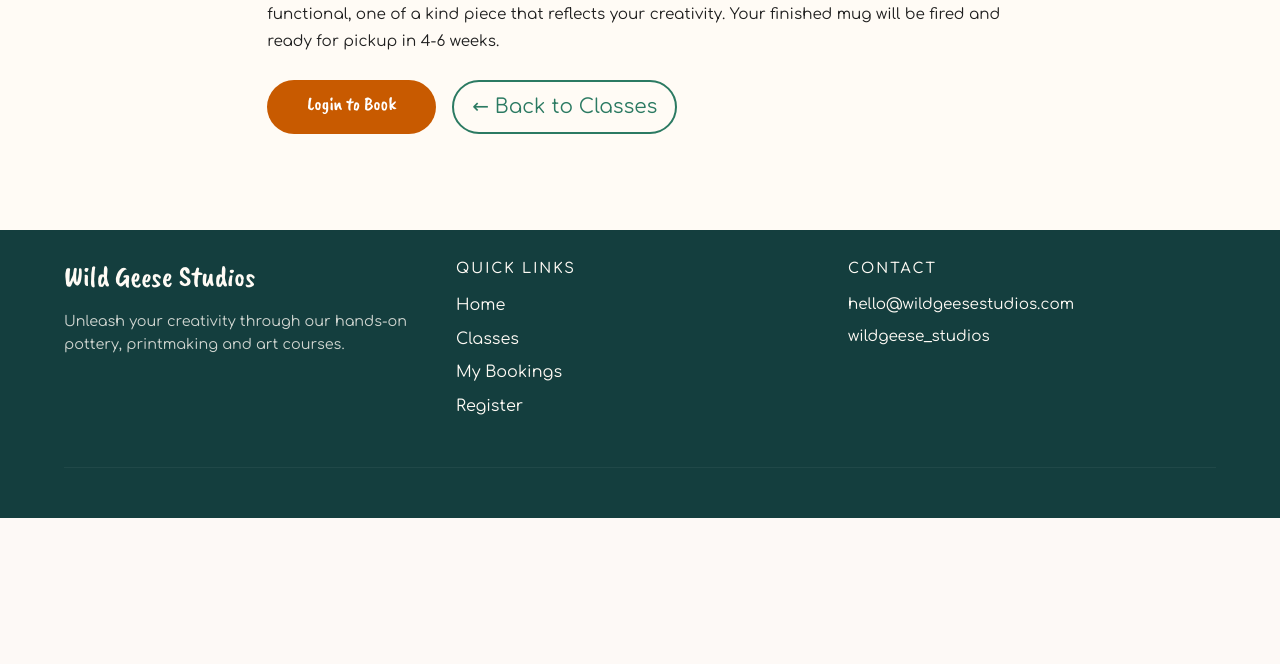
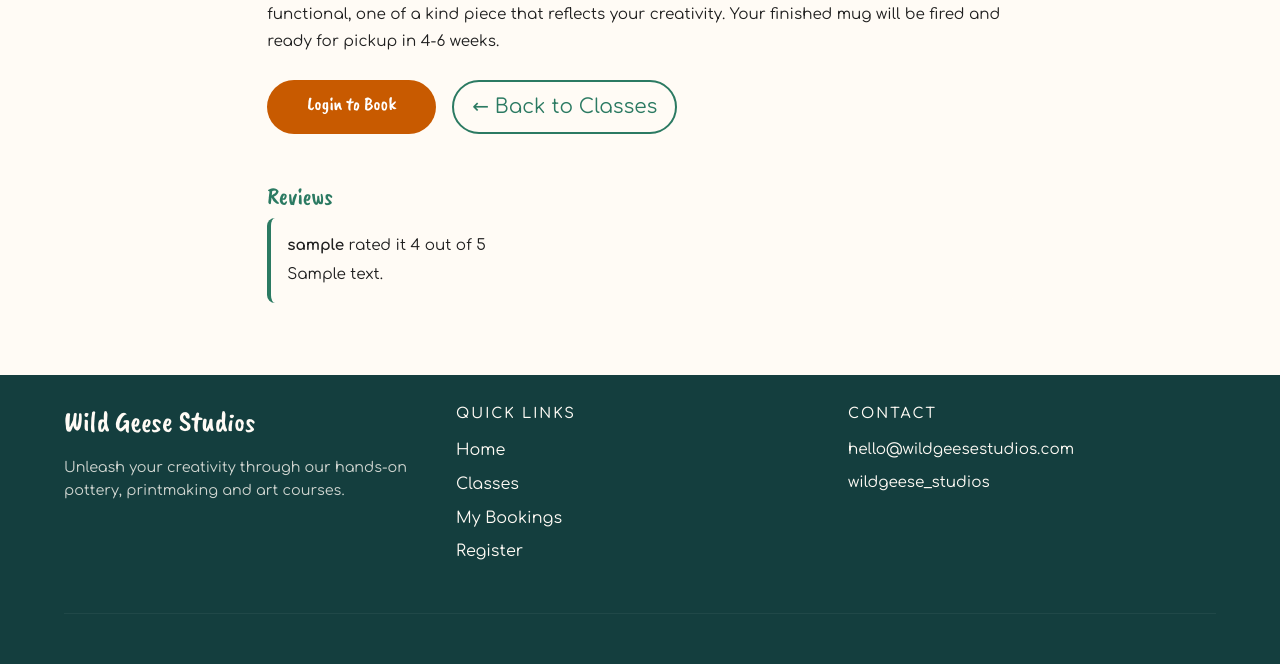
Before and after one commit to Court-Pencil/Ms4, a Django app: template classes/templates/classes/class_detail.html in a window 1280 px wide. Shown: the part 958-1622 px from the top of the page. Before the commit the page ends 1476 px from the top, so only its background shows below. Run offline with Django 5.2, Linux system fonts and the light colour scheme; the template is opened without the code that fills it: values that come from a table or form of the project are taken from there, others are empty; data comes from the database, SQL or seed files in the repository; tables that the repository leaves empty hold one stand-in row (values such as "Sample post").

Commit message:
feat: move review form to My Bookings, display reviews on class detail page

```diff
--- a/bookings/templates/bookings/my_bookings.html
+++ b/bookings/templates/bookings/my_bookings.html
@@ -68,6 +68,7 @@
                             <p class="mb-0"><strong>Status:</strong>
                                 <span class="badge booking-badge-past">{{ booking.get_status_display }}</span>
                             </p>
+                            <a href="{% url 'submit_review' booking.studio_class.slug %}" class="btn btn-sm btn-primary mt-2 rounded-pill">Leave a Review</a>
                         </div>
                     </div>
                 </div>
--- a/classes/templates/classes/class_detail.html
+++ b/classes/templates/classes/class_detail.html
@@ -89,7 +89,19 @@
                     ← Back to Classes
                 </a>
             </div>
-
+            <div class="mb-4">
+                <h3 class="class-detail-section-title">Reviews</h3>
+                    {% if reviews %}
+                         {% for review in reviews %}
+                    <div class="review-card mb-3">
+                        <p class="mb-1"><strong>{{ review.user.username }}</strong> rated it {{ review.rating }} out of 5</p>
+                        <p class="mb-0">{{ review.comment }}</p>
+                    </div>
+                {% endfor %}
+                    {% else %}
+                        <p class="text-muted">No reviews yet. Be the first to leave a review!</p>
+                {% endif %}
+            </div>
         </div>
     </div>
 </div>
--- a/classes/views.py
+++ b/classes/views.py
@@ -1,5 +1,5 @@
 from django.shortcuts import render, redirect
-from classes.models import StudioClass, Category
+from classes.models import StudioClass, Category, Review
 from django.contrib.auth.decorators import login_required
 from classes.forms import CreateClassForm, ReviewForm
 from bookings.models import Booking
@@ -25,7 +25,8 @@ def class_details(request, slug):
     else:
         booked_class = False
     form = ReviewForm()
-    return render(request, 'classes/class_detail.html', {'class_details': class_details, 'booked_class': booked_class, 'review_form': form})
+    reviews = Review.objects.filter(studio_class=class_details).order_by('-created_at')
+    return render(request, 'classes/class_detail.html', {'class_details': class_details, 'booked_class': booked_class, 'review_form': form, 'reviews': reviews})
 
 @login_required
 def create_class_view(request):
--- a/static/css/classes.css
+++ b/static/css/classes.css
@@ -290,6 +290,13 @@
     border-radius: 16px;
 }
 
+.review-card {
+    background-color: var(--color-cream);
+    border-left: 4px solid var(--color-teal);
+    border-radius: 8px;
+    padding: 16px;
+}
+
 @media (min-width: 768px) {
     .class-detail-image-wrapper img {
         height: 350px;
```
